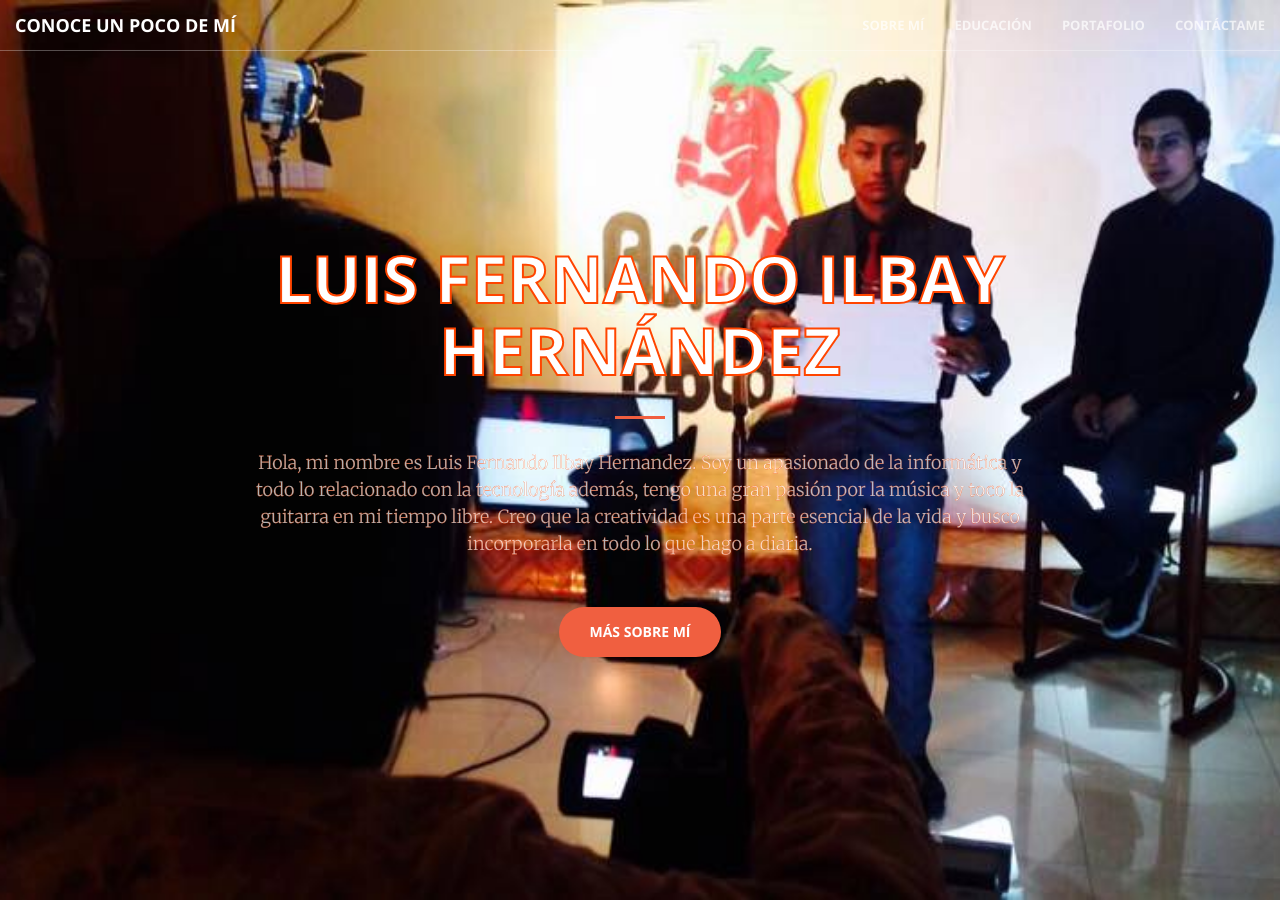
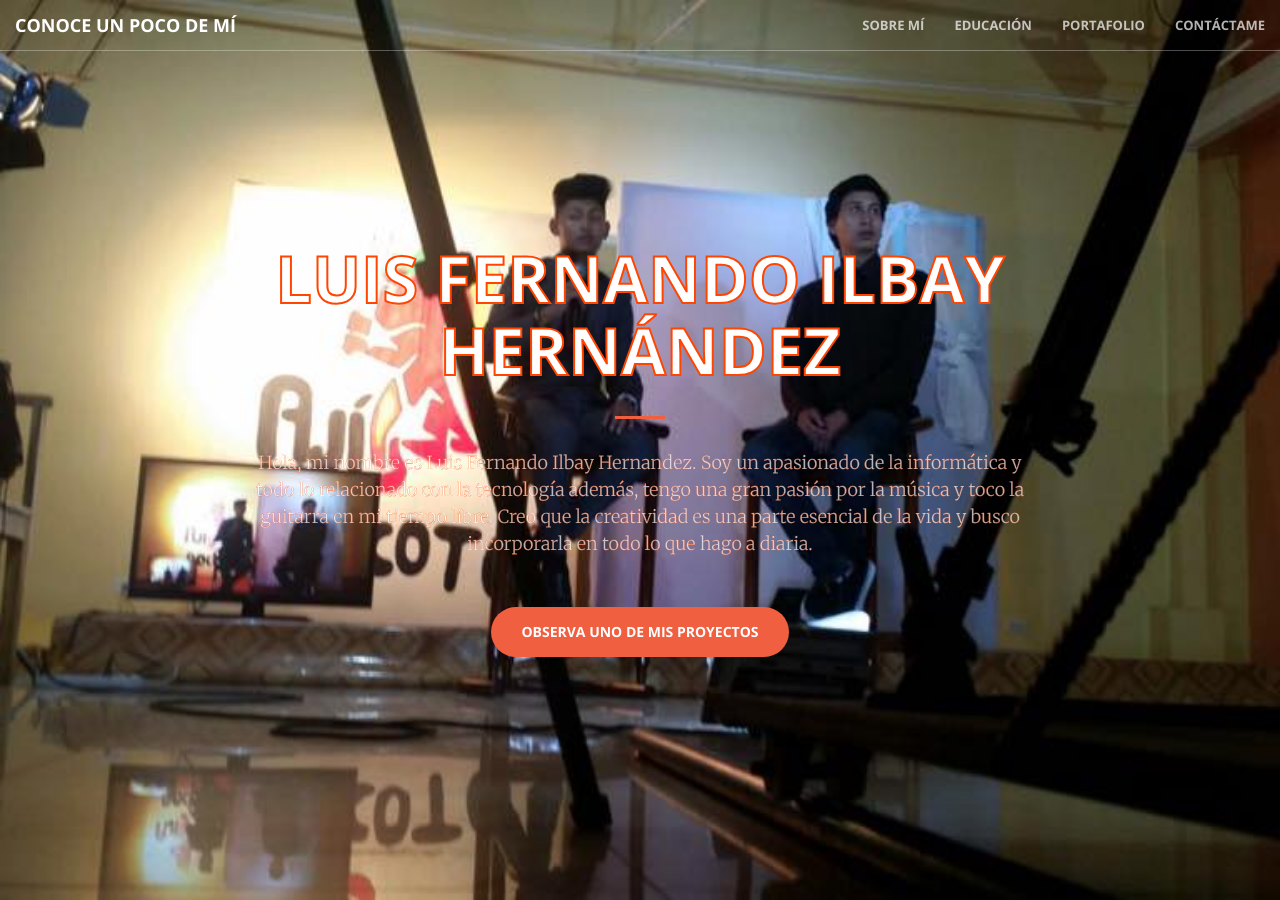
Before and after one commit to lfih-96/lfih-96.github.io, a Jekyll site: the page built from index.html, in a window 1280 px wide and 900 px high. Built offline with Jekyll 4.4.1, drawn with Linux system fonts in a browser that asks for light colours; some of the changed text lies outside the part shown.

Commit message:
avance
ingresar videos

```diff
--- a/_includes/call-to-action.html
+++ b/_includes/call-to-action.html
@@ -7,7 +7,7 @@
                 <p class="text-faded">Soy oriundo de la ciudad de Riobamba ciudad de Chimborazo país Ecuador. Desde muy temprana edad, comencé mi educación en la Escuela Simon Bolivar, donde aprendí los valores fundamentales de la educación y el compañerismo.Luego, continué mi educación en el Colegio Unidad Educativa Cristiana "Nazareno", donde consolidé mi formación académica y me obtuve mi titulo de secundaria en el área de Bachillerato en Ciencias Generales.
                     <br>Actualmente, me encuentro cursando el séptimo semestre de la carrera de Pedagogía de las Ciencias Experimentales: Informática en la Universidad Nacional de Chimborazo, donde he podido desarrollar habilidades y conocimientos especializados en el campo de la educación y la tecnología. Esta carrera me ha brindado la oportunidad de adquirir experiencia práctica y teórica, lo que me ha permitido desarrollar un pensamiento crítico y creativo.
                      <br>Considero que mi formación académica me ha preparado para enfrentar los desafíos que se presenten en mi carrera profesional, y estoy dispuesto a seguir aprendiendo y adquiriendo nuevas habilidades para crecer en mi campo.</p>
-                <a href="https://drive.google.com/file/d/15cOEphCHpZ2wSHuVvmALY0kTv2mL1LSs/view?usp=share_link" class="btn btn-default btn-xl">Inicio</a>
+                <a href="https://drive.google.com/file/d/153i4uDLL4_HZeviUOw2neWnYWdwXeTsT/view?usp=share_link" class="btn btn-default btn-xl">Video Autobiograía</a>
             </div>
         </div>
     </div>
--- a/_includes/header.html
+++ b/_includes/header.html
@@ -4,7 +4,7 @@
             <h1 id="headerh1">LUIS FERNANDO ILBAY HERNÁNDEZ</h1>
             <hr>
             <p id="headerp"> Hola, mi nombre es Luis Fernando Ilbay Hernandez. Soy un apasionado de la informática y todo lo relacionado con la tecnología además, tengo una gran pasión por la música y toco la guitarra en mi tiempo libre. Creo que la creatividad es una parte esencial de la vida y busco incorporarla en todo lo que hago a diaria.</p>
-            <a href="#about" class="btn btn-primary btn-xl page-scroll">Más sobre mí</a>
+            <a href="https://drive.google.com/file/d/1227l1vFmNjmx38fSVXjeDp_bxAILpDs-/view?usp=share_link" class="btn btn-primary btn-xl page-scroll">Observa uno de mis proyectos</a>
         </div>
     </div>
 </header>
--- a/_sass/_base.scss
+++ b/_sass/_base.scss
@@ -154,7 +154,7 @@
     min-height: auto;
     @include background-cover;
     background-position: center;
-    background-image: url('../img/fer1.jpg');
+    background-image: url('../img/fernando1.jpg');
     text-align: center;
     color: white;
     .header-content {
```
Also changed, not shown: img/fer1.jpg (deleted), img/fernando1.jpg (added).
